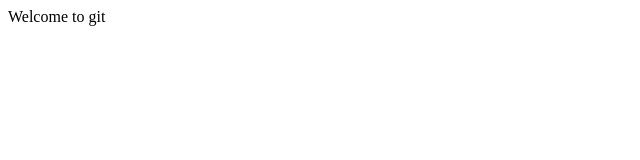
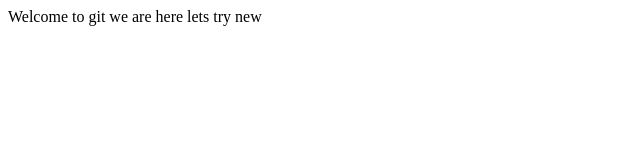
Before and after one commit to ashwinidhawale/git, a plain HTML site: page index.html in a window 1280 px wide. Shown: the whole page, without its empty margins (0-640 px from the left). Drawn offline with Linux system fonts and the light colour scheme.

Commit message:
added css

```diff
--- a/index.html
+++ b/index.html
@@ -1,7 +1,10 @@
 <html>
 <head>
 	<title>Ashwini</title>
+	<link rel="stylesheet" ref="stylep.css"
 </head>
 <body>Welcome to git
+	we are here
+	lets try new
 </body>
 </html>
```
